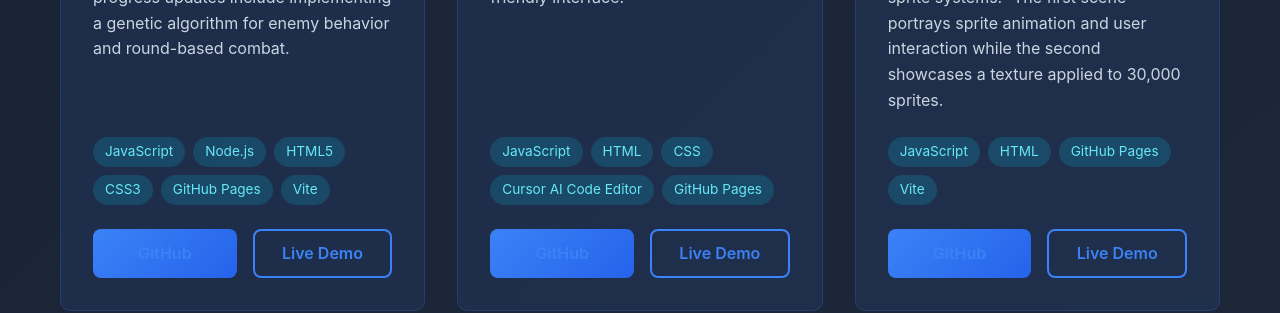
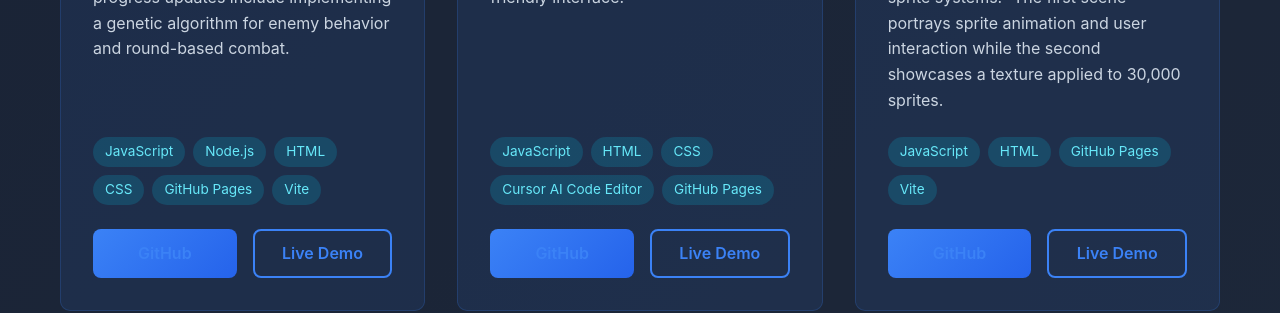
Before and after one commit to Kandice-E/MyPortfolioWebsite_KE, a React (Vite) app: page / in a window 1280 px wide. Shown: the part 3000-3313 px from the top of the page. Built offline with nearby package versions, Linux system fonts and the light colour scheme.

Commit message:
Fixing minor typos in projects section

```diff
--- a/src/portfolio-data.js
+++ b/src/portfolio-data.js
@@ -28,7 +28,7 @@ export const portfolioData = {
       id: 1,
       title: 'Winter Sky Arena',
       description: 'A 3D web-based game built with THREE.js, featuring interactive gameplay and immersive graphics. In-progress updates include implementing a genetic algorithm for enemy behavior and round-based combat.',
-      technologies: ['JavaScript', 'Node.js', 'HTML5', 'CSS3', 'GitHub Pages', 'Vite'],
+      technologies: ['JavaScript', 'Node.js', 'HTML', 'CSS', 'GitHub Pages', 'Vite'],
       github: 'https://github.com/Kandice-E/Module6_WinterSkyArena',
       live: 'https://kandice-e.github.io/WinterSkyArena/',
     },
```
